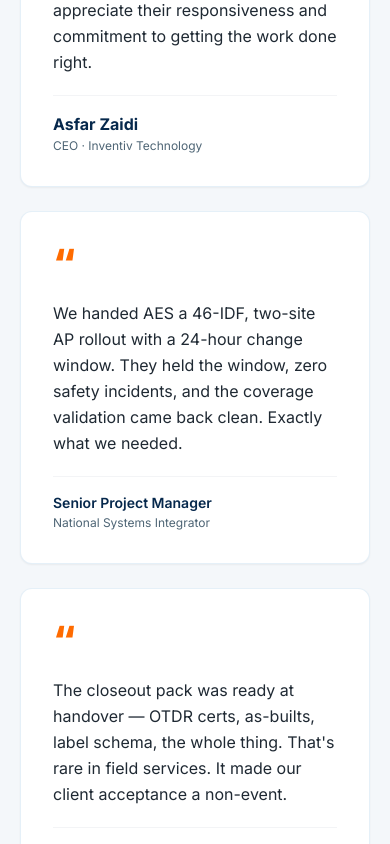
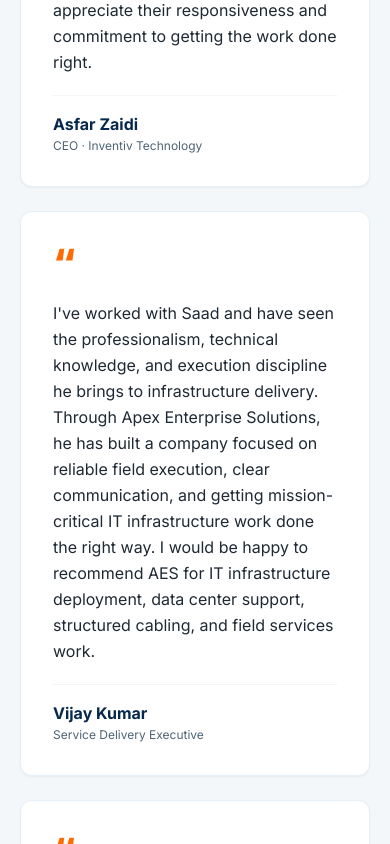
Before and after one commit to saadapex/aes-website, a Next.js app: page / in a window 390 px wide. Shown: the part 2478-3322 px from the top of the page. Built offline with nearby package versions, Linux system fonts and the light colour scheme; no server answers.

Commit message:
Marketing audit fixes: security headers, per-page OG, stat band, schema upgrades, sticky mobile bar, exit intent, llms-full

```diff
--- a/src/app/page.tsx
+++ b/src/app/page.tsx
@@ -242,16 +242,6 @@ export default function HomePage() {
                 name: "Asfar Zaidi",
                 role: "CEO",
                 company: "Inventiv Technology",
-              },
-              {
-                quote: "We handed AES a 46-IDF, two-site AP rollout with a 24-hour change window. They held the window, zero safety incidents, and the coverage validation came back clean. Exactly what we needed.",
-                role: "Senior Project Manager",
-                company: "National Systems Integrator",
-              },
-              {
-                quote: "The closeout pack was ready at handover — OTDR certs, as-builts, label schema, the whole thing. That's rare in field services. It made our client acceptance a non-event.",
-                role: "Operations Lead",
-                company: "Telecom Infrastructure Prime",
               },
               {
                 quote: "I've worked with Saad and have seen the professionalism, technical knowledge, and execution discipline he brings to infrastructure delivery. Through Apex Enterprise Solutions, he has built a company focused on reliable field execution, clear communication, and getting mission-critical IT infrastructure work done the right way. I would be happy to recommend AES for IT infrastructure deployment, data center support, structured cabling, and field services work.",
```
